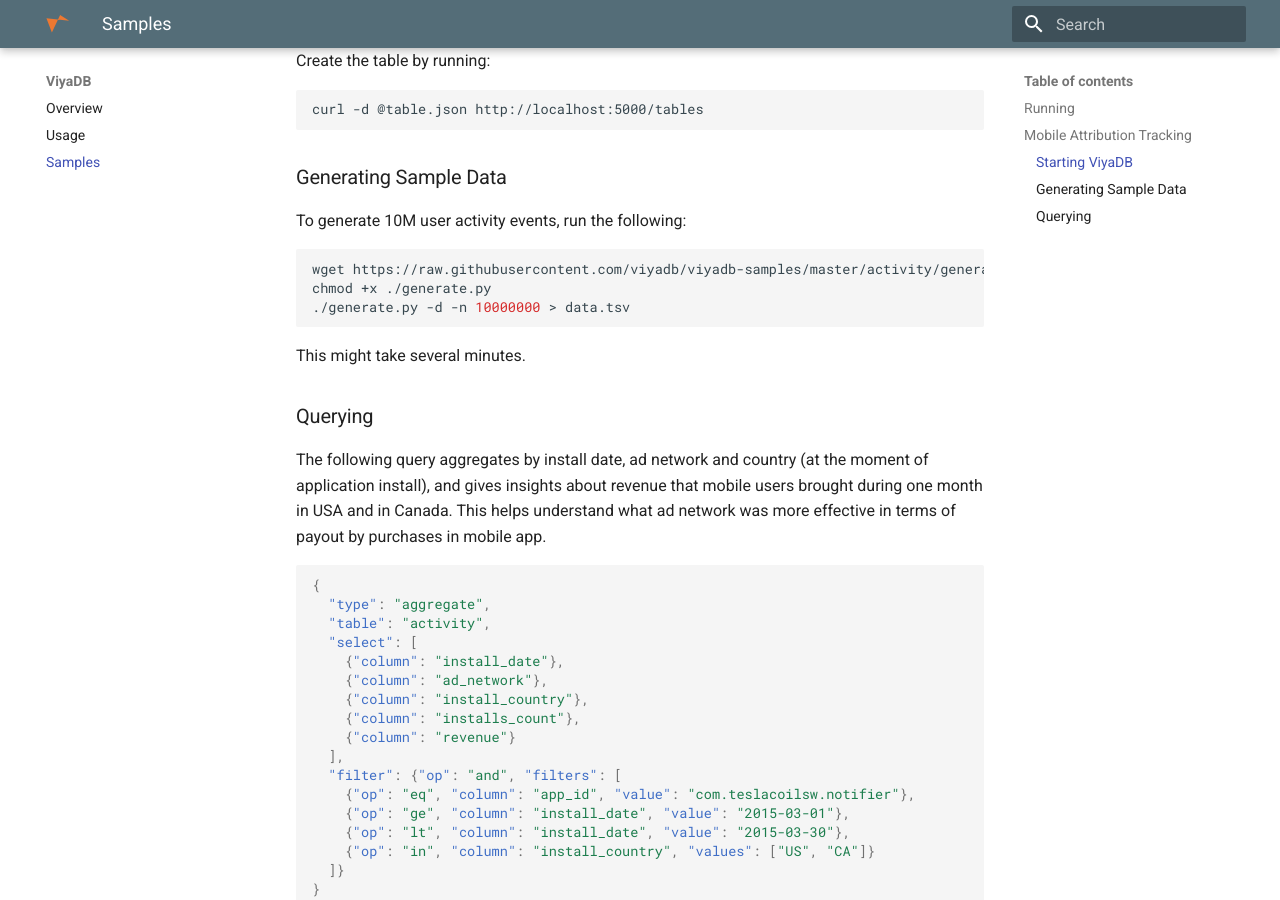
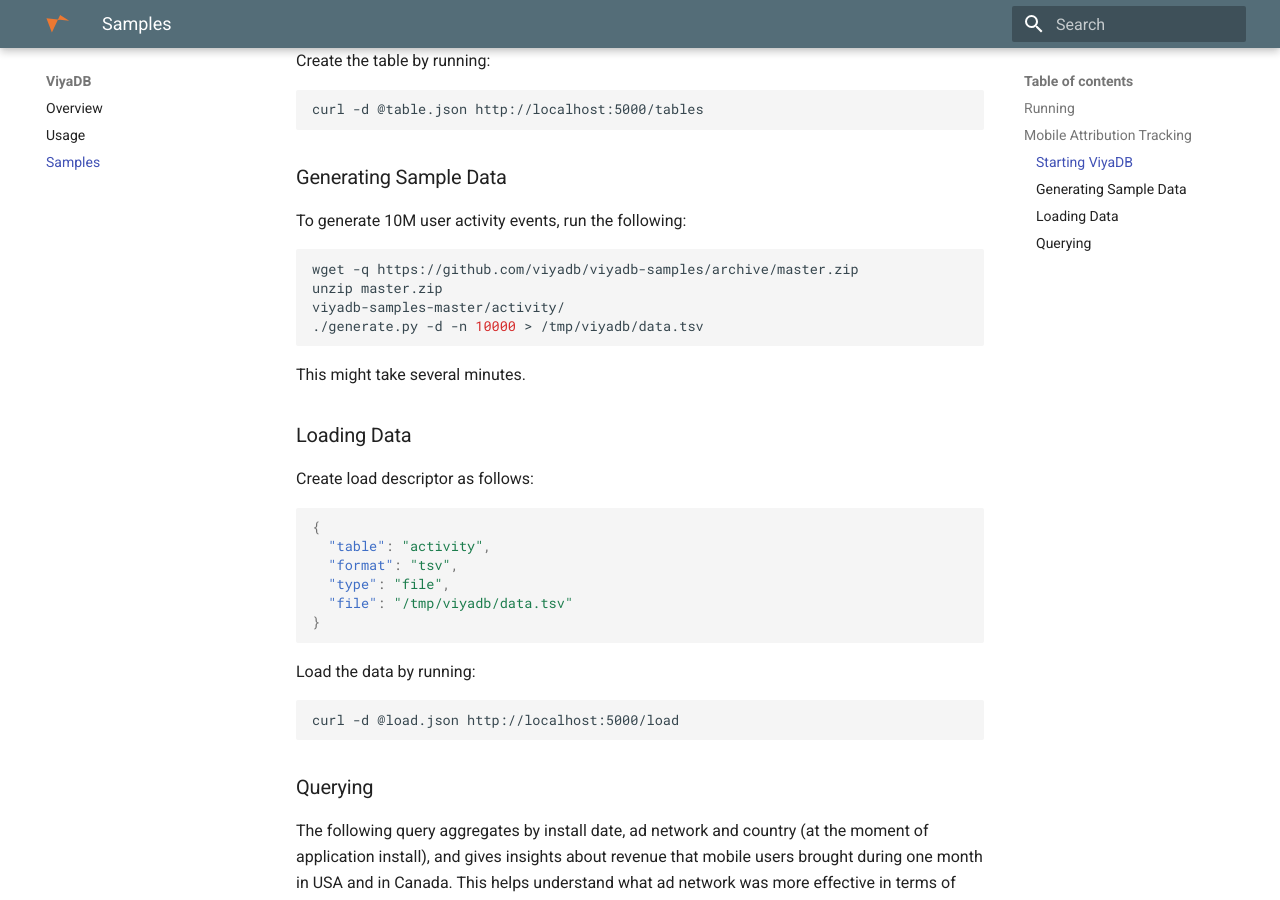
Before and after one commit to viyadb/website, an MkDocs documentation site: the page built from docs/samples.md, in a window 1280 px wide and 900 px high, scrolled down 2115 px. Built offline with MkDocs 1.6.1 and Material for MkDocs 9.7.7, drawn with Linux system fonts in a browser that asks for light colours; old or Windows-style settings are respelled for this version of MkDocs; some of the changed text lies outside the part shown.

Commit message:
Updated sample section

````diff
--- a/docs/samples.md
+++ b/docs/samples.md
@@ -9,7 +9,7 @@
 To launch Docker container with latest ViyaDB version, run:
 
 ```bash
-docker run -p 5000:5000 -ti viyadb/viyadb:latest
+docker run -p 5000:5000 --rm -ti -v /tmp/viyadb:/tmp/viyadb viyadb/viyadb:latest
 ```
 
 ## Mobile Attribution Tracking
@@ -104,12 +104,32 @@
 To generate 10M user activity events, run the following:
 
 ```bash
-wget https://raw.githubusercontent.com/viyadb/viyadb-samples/master/activity/generate.py
-chmod +x ./generate.py
-./generate.py -d -n 10000000 > data.tsv
+wget -q https://github.com/viyadb/viyadb-samples/archive/master.zip
+unzip master.zip
+viyadb-samples-master/activity/
+./generate.py -d -n 10000 > /tmp/viyadb/data.tsv
 ```
 
 This might take several minutes.
+
+### Loading Data
+
+Create load descriptor as follows:
+
+```json
+{
+  "table": "activity",
+  "format": "tsv",
+  "type": "file",
+  "file": "/tmp/viyadb/data.tsv"
+}
+```
+
+Load the data by running:
+
+```bash
+curl -d @load.json http://localhost:5000/load
+```
 
 ### Querying
 
````
